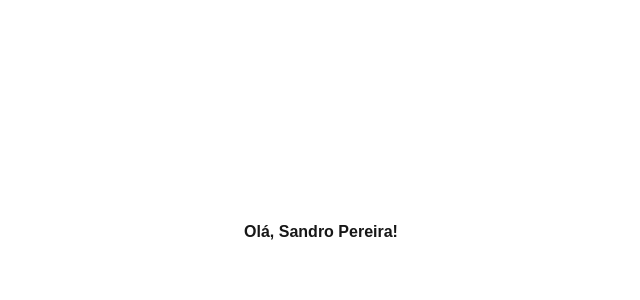
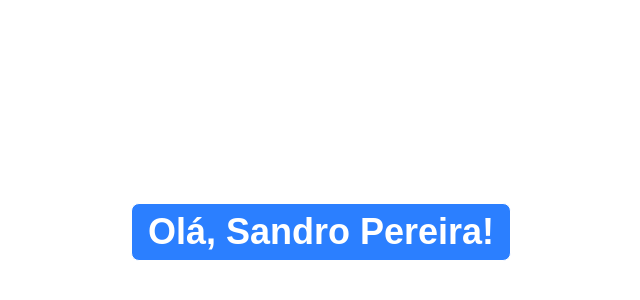
Before and after one commit to Dell-Chaves2000/viva-condo, a Next.js app: page / in a window 1280 px wide. Shown: the part 168-468 px from the top of the page, without its empty margins (319-959 px from the left). Built offline with nearby package versions, Linux system fonts and the light colour scheme.

Commit message:
Segundo componete

```diff
--- a/src/app/page.tsx
+++ b/src/app/page.tsx
@@ -13,31 +13,36 @@ export default Home*/
 type Morador = {
   primeiroNome: string;
   sobrenome: string;
-}
+};
 
 export default function Home() {
-
-
-function formatarNomeMorador(morador:Morador) {
-
-  return morador.primeiroNome + ' ' + morador.sobrenome
+  function formatarNomeMorador(morador: Morador) {
+    return morador.primeiroNome + " " + morador.sobrenome;
   }
 
   const morador = {
-  primeiroNome: 'Sandro',
-  sobrenome: 'Pereira'
-}
+    primeiroNome: "Sandro",
+    sobrenome: "Pereira",
+  };
 
   function obterSaudacao(morador: null | Morador) {
-  if(morador) {
-    return <span>Olá, {formatarNomeMorador(morador)}!</span>
+    if (morador) {
+      return (
+        <div className="border border-blue bg-blue-500 text-white px-4 py-2 rounded-lg">
+          Olá, {formatarNomeMorador(morador)}!
+        </div>
+      );
     }
-  return (<span>Olá, Estranho!!!</span>)
+    return (
+      <div className="border border-blue bg-blue-500 text-white px-4 py-2 rounded-lg">
+        Olá, Estranho!!!
+      </div>
+    );
   }
 
   return (
     <div className="flex flex-col items-center justify-center h-screen">
-    <h1 className="text-4x1 font-bold">{obterSaudacao(morador)}</h1>
+      <h1 className="text-4xl font-bold">{obterSaudacao(morador)}</h1>
     </div>
-)
+  );
 }
```
Lines whose indentation alone changed are shown as unchanged.
